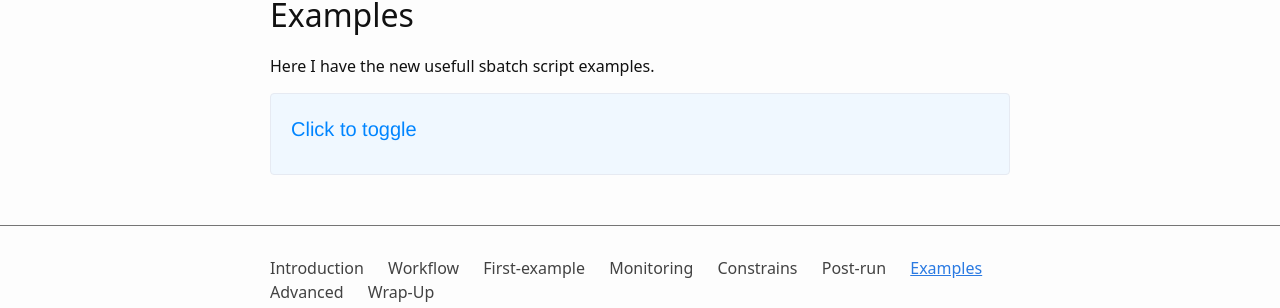
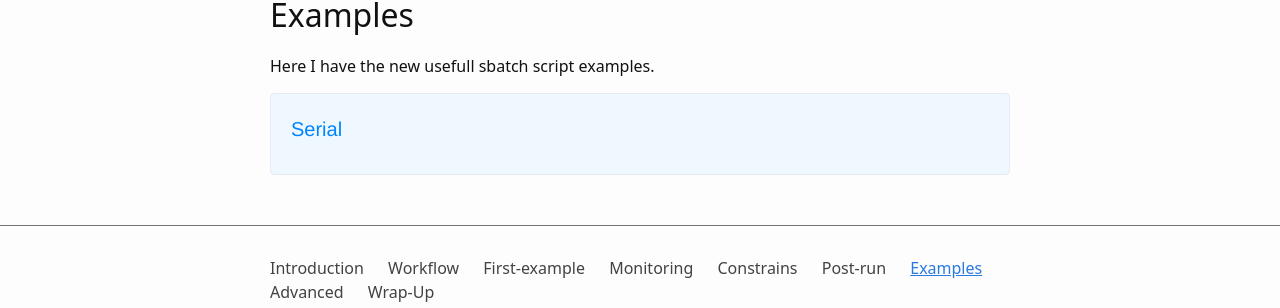
Before and after one commit to dipc-cc/slurm-training, a Jekyll site: the page built from 7_examples.md, in a window 1280 px wide. Shown: the part 213-521 px from the top of the page. Built offline with Jekyll 4.4.1, drawn with Linux system fonts in a browser that asks for light colours; some web fonts are replaced; some of the changed lines change nothing that is shown.

Commit message:
Adding Serial script for 7.lesson

```diff
--- a/7_examples.md
+++ b/7_examples.md
@@ -39,9 +39,19 @@
 </style>
 
 <div class="info-box">
-  <h3 onclick="toggleInfoBox(this)">Click to toggle</h3>
+  <h3 onclick="toggleInfoBox(this)">Serial</h3>
   <div class="content">
-    <p>This is the information inside the box.</p>
+      <pre>
+#!/bin/bash
+#SBATCH --job-name=my_serial_job
+#SBATCH --output=output.log
+#SBATCH --error=error.log
+#SBATCH --nodes=1
+#SBATCH --ntasks-per-node=1
+
+echo "Running serial job..."
+# Your serial job commands go here
+    </pre>
   </div>
 </div>
 
```
